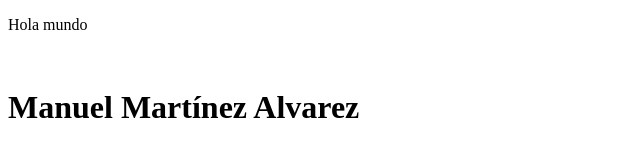
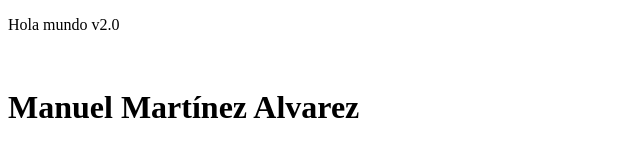
Before and after one commit to manuelmtz25/manuelmtz25, a website: page index.html in a window 1280 px wide. Shown: the full height of the page, 0-640 px from the left. Drawn offline with Linux system fonts and the light colour scheme.

Commit message:
Update index.html

```diff
--- a/index.html
+++ b/index.html
@@ -6,7 +6,7 @@
     <title>Document</title>
 </head>
 <body>
-    <p>Hola mundo</p>
+    <p>Hola mundo v2.0</p>
     <br>
     <h1>Manuel Martínez Alvarez</h1>
 </body>
```
